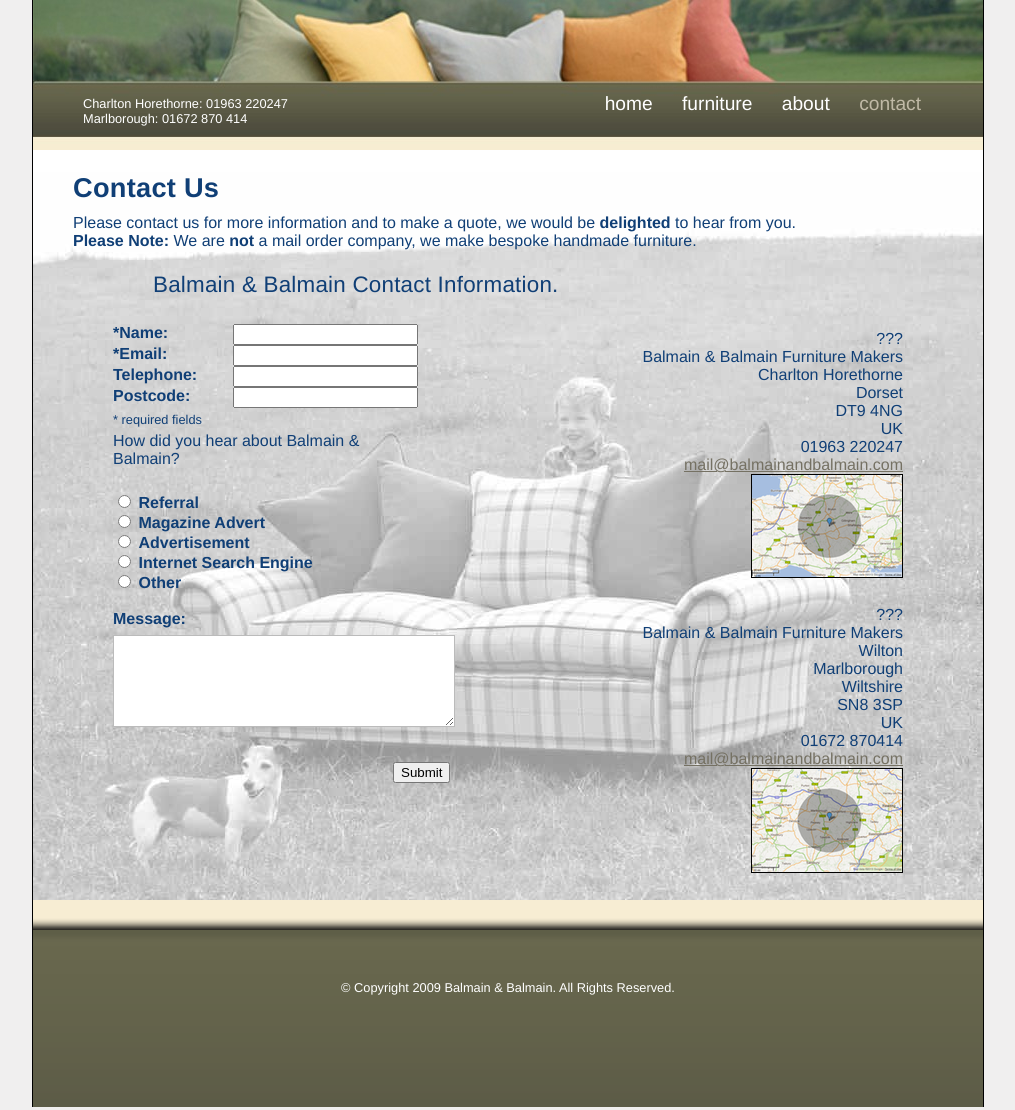
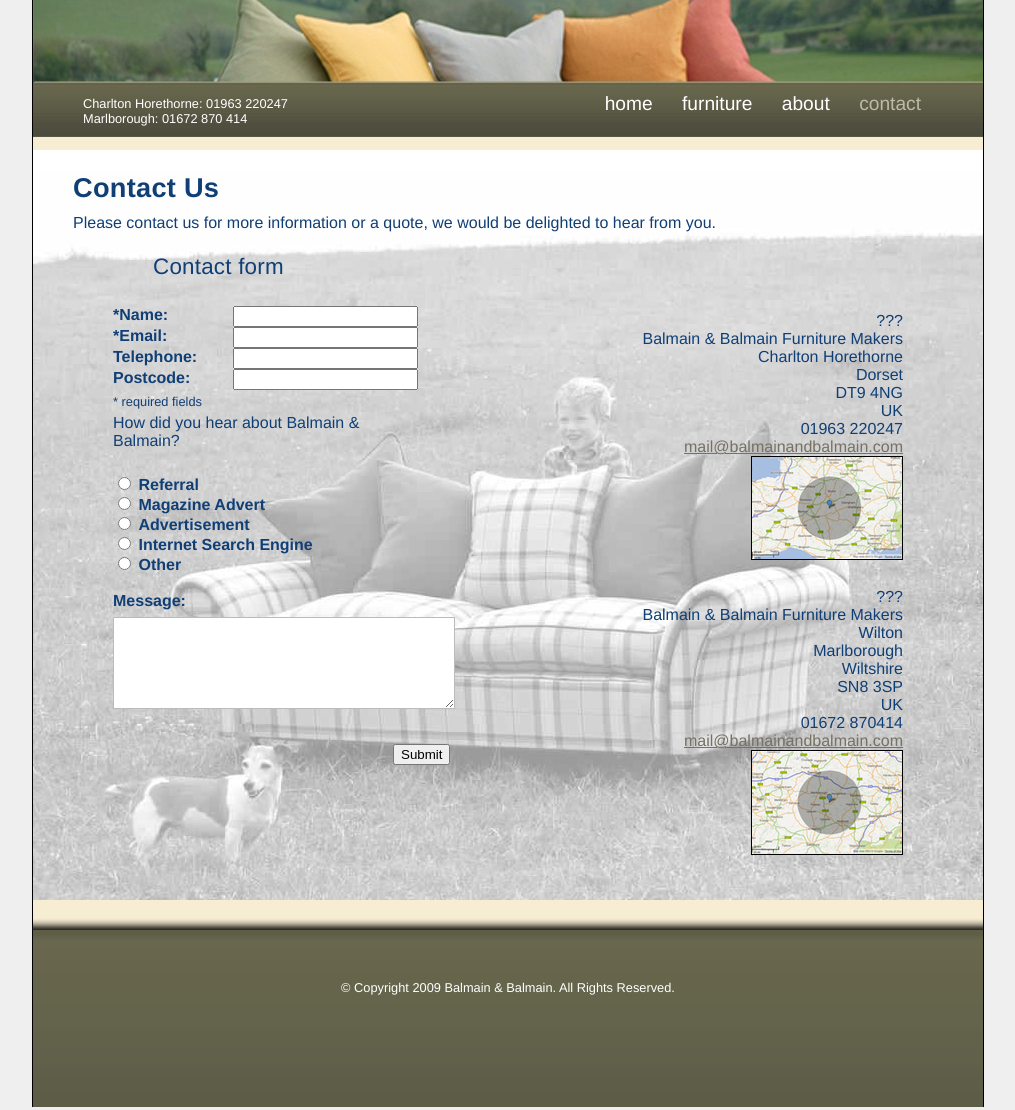
Before and after one commit to Gidseo/furniture_store, a Rails app: page /contact in a window 1280 px wide. Shown: the whole page, without its empty margins (132-1147 px from the left). Run offline with Rails 7, Linux system fonts and the light colour scheme; parts of the project's set-up code (start-up, migrations or seed data) failed here and were passed over; some libraries are stand-ins or nearby versions.

Commit message:
Update app/views/contact/index.html.erb
minor text edits

```diff
--- a/app/views/contact/index.html.erb
+++ b/app/views/contact/index.html.erb
@@ -1,10 +1,8 @@
-
 <h2>Contact Us</h2>
 <p>
-    Please contact us for more information and to make a quote, we would be <strong>delighted</strong> to hear from you.<br/>
-    <strong>Please Note:</strong> We are <strong>not</strong> a mail order company, we make bespoke handmade furniture.
+    Please contact us for more information or a quote, we would be delighted to hear from you.
   </p>
-<h3 class="prepend-2">Balmain &amp; Balmain Contact Information.</h3>
+<h3 class="prepend-2">Contact form</h3>
 
 <div class='col prepend-1 span-10 append-2'>
   <div class="clear"></div>
```
